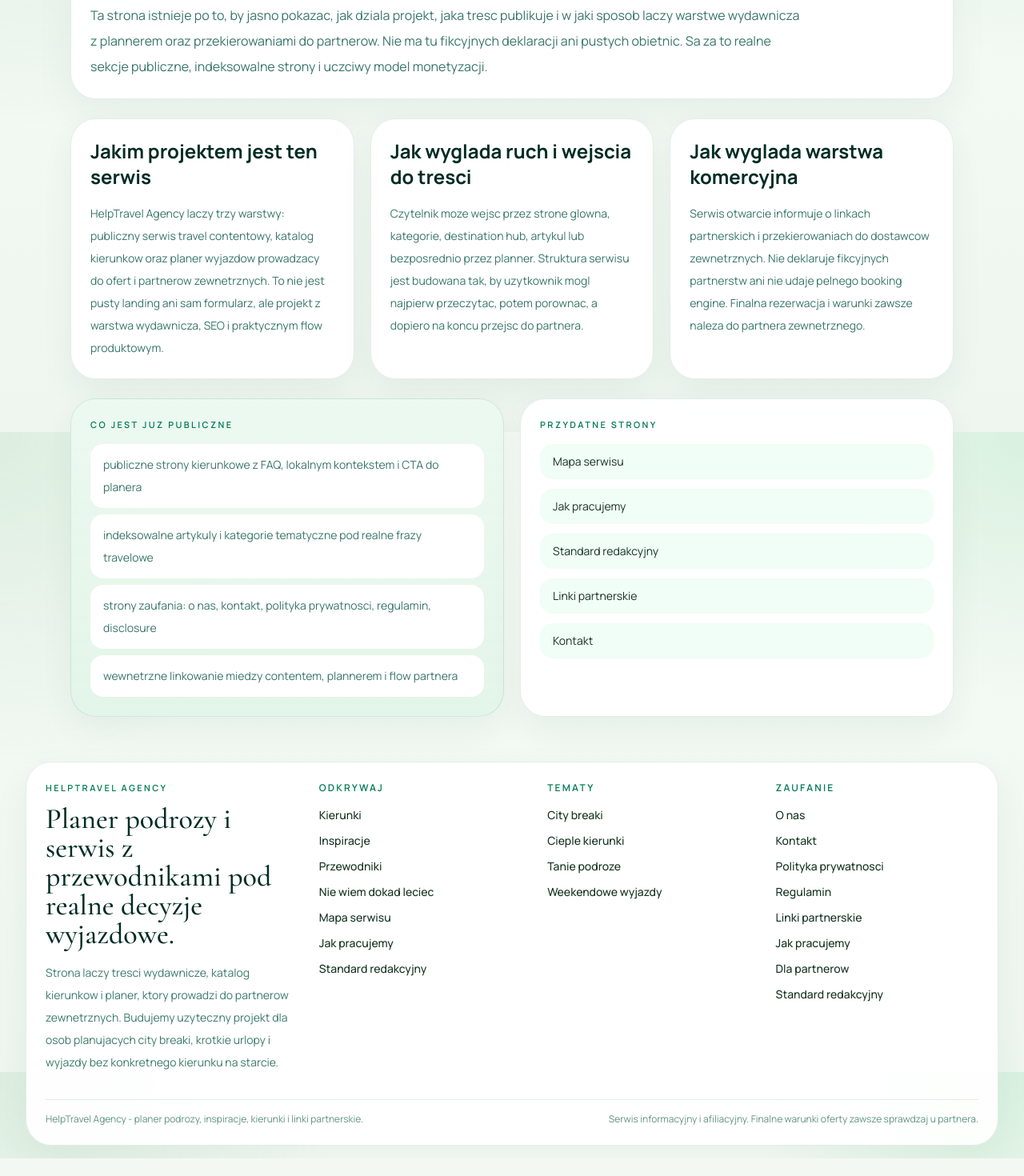
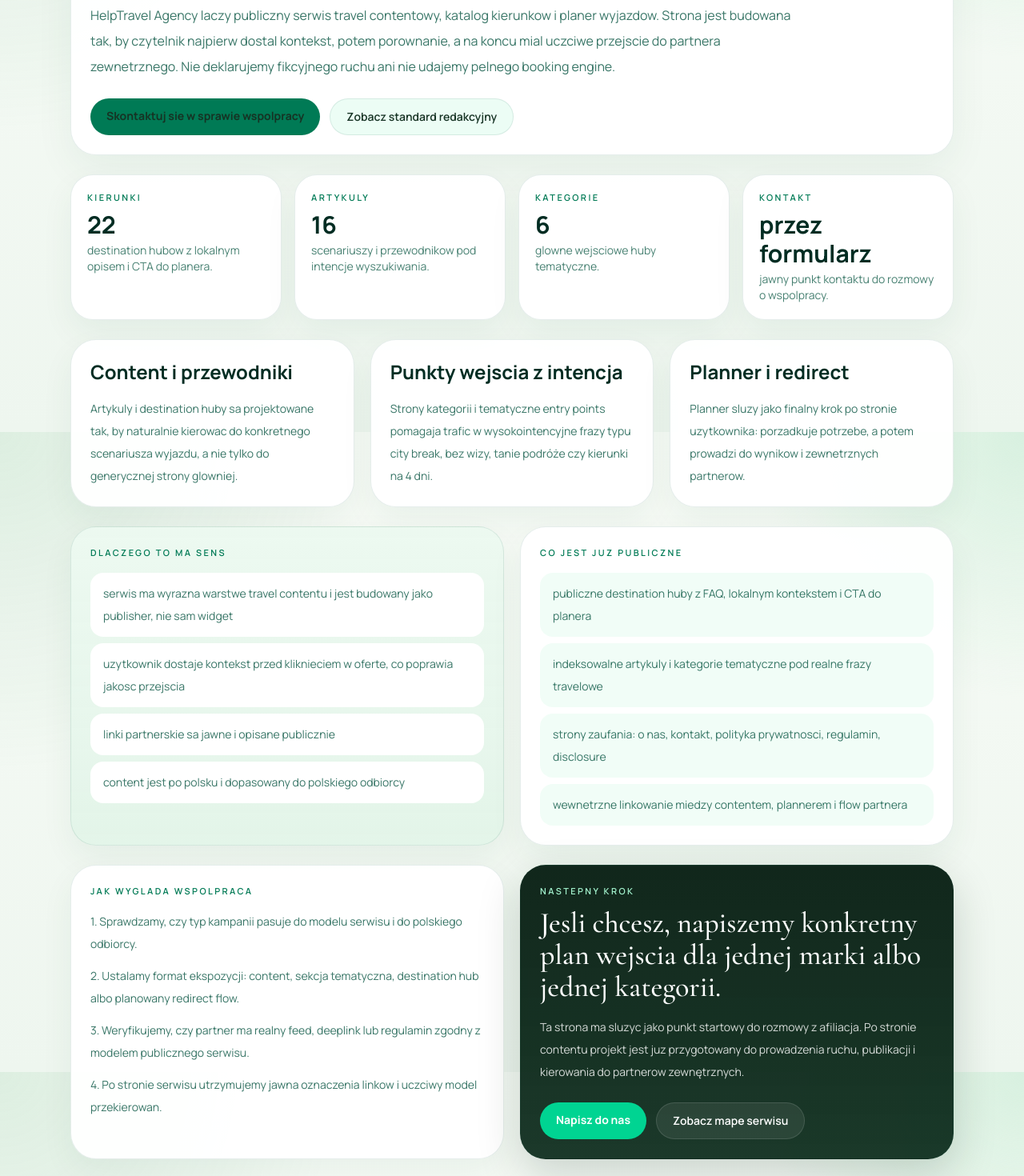
Before and after one commit to SneakersInfo1/HELPTRAVEL-AGENCY, a Next.js app: page /dla-partnerow in a window 1280 px wide. Shown: the part 260-1730 px from the top of the page at 80% size. Before the commit the page ends 1708 px from the top, so only its background shows below. Built offline with nearby package versions, Linux system fonts and the light colour scheme; no server answers.

Commit message:
Refine partner page for outreach

```diff
--- a/src/app/dla-partnerow/page.tsx
+++ b/src/app/dla-partnerow/page.tsx
@@ -1,69 +1,122 @@
 import type { Metadata } from "next";
 import Link from "next/link";
+
+import { getEditorialArticles, getEditorialCategories, getPublishedDestinations } from "@/lib/mvp/publisher-content";
+
+const contactEmail = process.env.NEXT_PUBLIC_CONTACT_EMAIL?.trim();
 
 export const metadata: Metadata = {
   title: "Dla partnerow",
   description:
-    "Publiczna informacja o modelu dzialania HelpTravel Agency, warstwie contentowej, plannerze i sciezkach przejscia do partnerow.",
+    "Publiczna strona o modelu dzialania HelpTravel Agency, warstwie contentowej, plannerze i sciezkach przejscia do partnerow.",
 };
 
-const sections = [
-  {
-    title: "Jakim projektem jest ten serwis",
-    body:
-      "HelpTravel Agency laczy trzy warstwy: publiczny serwis travel contentowy, katalog kierunkow oraz planer wyjazdow prowadzacy do ofert i partnerow zewnetrznych. To nie jest pusty landing ani sam formularz, ale projekt z warstwa wydawnicza, SEO i praktycznym flow produktowym.",
-  },
-  {
-    title: "Jak wyglada ruch i wejscia do tresci",
-    body:
-      "Czytelnik moze wejsc przez strone glow­na, kategorie, destination hub, artykul lub bezposrednio przez planner. Struktura serwisu jest budowana tak, by uzytkownik mogl najpierw przeczytac, potem porownac, a dopiero na koncu przejsc do partnera.",
-  },
-  {
-    title: "Jak wyglada warstwa komercyjna",
-    body:
-      "Serwis otwarcie informuje o linkach partnerskich i przekierowaniach do dostawcow zewnetrznych. Nie deklaruje fikcyjnych partnerstw ani nie udaje pelnego booking engine. Finalna rezerwacja i warunki zawsze naleza do partnera zewnetrznego.",
-  },
-];
-
 const reviewSignals = [
-  "publiczne strony kierunkowe z FAQ, lokalnym kontekstem i CTA do planera",
+  "publiczne destination huby z FAQ, lokalnym kontekstem i CTA do planera",
   "indeksowalne artykuly i kategorie tematyczne pod realne frazy travelowe",
   "strony zaufania: o nas, kontakt, polityka prywatnosci, regulamin, disclosure",
   "wewnetrzne linkowanie miedzy contentem, plannerem i flow partnera",
 ];
 
+const placementFormats = [
+  {
+    title: "Content i przewodniki",
+    body:
+      "Artykuly i destination huby sa projektowane tak, by naturalnie kierowac do konkretnego scenariusza wyjazdu, a nie tylko do generycznej strony glowniej.",
+  },
+  {
+    title: "Punkty wejscia z intencja",
+    body:
+      "Strony kategorii i tematyczne entry points pomagaja trafic w wysokointencyjne frazy typu city break, bez wizy, tanie podróże czy kierunki na 4 dni.",
+  },
+  {
+    title: "Planner i redirect",
+    body:
+      "Planner sluzy jako finalny krok po stronie uzytkownika: porzadkuje potrzebe, a potem prowadzi do wynikow i zewnetrznych partnerow.",
+  },
+];
+
+const partnerBenefits = [
+  "serwis ma wyrazna warstwe travel contentu i jest budowany jako publisher, nie sam widget",
+  "uzytkownik dostaje kontekst przed kliknieciem w oferte, co poprawia jakosc przejscia",
+  "linki partnerskie sa jawne i opisane publicznie",
+  "content jest po polsku i dopasowany do polskiego odbiorcy",
+];
+
 export default function PartnersPage() {
+  const destinations = getPublishedDestinations();
+  const articles = getEditorialArticles();
+  const categories = getEditorialCategories();
+  const emailHref = contactEmail ? `mailto:${contactEmail}?subject=Wspolpraca%20HelpTravel%20Agency` : "/kontakt";
+
   return (
     <main className="mx-auto flex w-full max-w-6xl flex-1 flex-col gap-6 px-4 py-6 sm:px-6">
       <section className="rounded-[2rem] border border-emerald-900/10 bg-white/95 p-6 shadow-[0_18px_50px_rgba(16,84,48,0.06)]">
         <p className="text-[11px] font-semibold uppercase tracking-[0.22em] text-emerald-700">Dla partnerow</p>
         <h1 className="mt-3 font-display text-5xl leading-[0.95] text-emerald-950">
-          Publiczna informacja dla partnerow, sieci afiliacyjnych i reklamodawcow
+          Travel publisher z plannerem i realna warstwa przejscia do ofert
         </h1>
         <p className="mt-4 max-w-4xl text-base leading-8 text-emerald-900/78">
-          Ta strona istnieje po to, by jasno pokazac, jak dziala projekt, jaka tresc publikuje i w jaki sposob laczy
-          warstwe wydawnicza z plannerem oraz przekierowaniami do partnerow. Nie ma tu fikcyjnych deklaracji ani pustych
-          obietnic. Sa za to realne sekcje publiczne, indeksowalne strony i uczciwy model monetyzacji.
+          HelpTravel Agency laczy publiczny serwis travel contentowy, katalog kierunkow i planer wyjazdow. Strona jest
+          budowana tak, by czytelnik najpierw dostal kontekst, potem porownanie, a na koncu mial uczciwe przejscie do
+          partnera zewnetrznego. Nie deklarujemy fikcyjnego ruchu ani nie udajemy pelnego booking engine.
         </p>
+        <div className="mt-6 flex flex-wrap gap-3">
+          <Link
+            href={emailHref}
+            className="rounded-full bg-emerald-700 px-5 py-3 text-sm font-bold text-white transition hover:bg-emerald-800"
+          >
+            Skontaktuj sie w sprawie wspolpracy
+          </Link>
+          <Link
+            href="/standard-redakcyjny"
+            className="rounded-full border border-emerald-900/10 bg-emerald-50 px-5 py-3 text-sm font-semibold text-emerald-950 transition hover:bg-emerald-100"
+          >
+            Zobacz standard redakcyjny
+          </Link>
+        </div>
+      </section>
+
+      <section className="grid gap-4 sm:grid-cols-2 lg:grid-cols-4">
+        <article className="rounded-[1.75rem] border border-emerald-900/10 bg-white/95 p-5 shadow-[0_16px_42px_rgba(16,84,48,0.06)]">
+          <p className="text-[11px] font-semibold uppercase tracking-[0.22em] text-emerald-700">Kierunki</p>
+          <p className="mt-2 text-3xl font-bold text-emerald-950">{destinations.length}</p>
+          <p className="mt-1 text-sm text-emerald-900/72">destination hubow z lokalnym opisem i CTA do planera.</p>
+        </article>
+        <article className="rounded-[1.75rem] border border-emerald-900/10 bg-white/95 p-5 shadow-[0_16px_42px_rgba(16,84,48,0.06)]">
+          <p className="text-[11px] font-semibold uppercase tracking-[0.22em] text-emerald-700">Artykuly</p>
+          <p className="mt-2 text-3xl font-bold text-emerald-950">{articles.length}</p>
+          <p className="mt-1 text-sm text-emerald-900/72">scenariuszy i przewodnikow pod intencje wyszukiwania.</p>
+        </article>
+        <article className="rounded-[1.75rem] border border-emerald-900/10 bg-white/95 p-5 shadow-[0_16px_42px_rgba(16,84,48,0.06)]">
+          <p className="text-[11px] font-semibold uppercase tracking-[0.22em] text-emerald-700">Kategorie</p>
+          <p className="mt-2 text-3xl font-bold text-emerald-950">{categories.length}</p>
+          <p className="mt-1 text-sm text-emerald-900/72">glowne wejsciowe huby tematyczne.</p>
+        </article>
+        <article className="rounded-[1.75rem] border border-emerald-900/10 bg-white/95 p-5 shadow-[0_16px_42px_rgba(16,84,48,0.06)]">
+          <p className="text-[11px] font-semibold uppercase tracking-[0.22em] text-emerald-700">Kontakt</p>
+          <p className="mt-2 text-3xl font-bold text-emerald-950">{contactEmail ? "aktywny" : "przez formularz"}</p>
+          <p className="mt-1 text-sm text-emerald-900/72">jawny punkt kontaktu do rozmowy o wspolpracy.</p>
+        </article>
       </section>
 
       <section className="grid gap-5 lg:grid-cols-3">
-        {sections.map((section) => (
+        {placementFormats.map((format) => (
           <article
-            key={section.title}
+            key={format.title}
             className="rounded-[2rem] border border-emerald-900/10 bg-white/95 p-6 shadow-[0_16px_42px_rgba(16,84,48,0.06)]"
           >
-            <h2 className="text-2xl font-bold text-emerald-950">{section.title}</h2>
-            <p className="mt-4 text-sm leading-7 text-emerald-900/78">{section.body}</p>
+            <h2 className="text-2xl font-bold text-emerald-950">{format.title}</h2>
+            <p className="mt-4 text-sm leading-7 text-emerald-900/78">{format.body}</p>
           </article>
         ))}
       </section>
 
       <section className="grid gap-5 lg:grid-cols-[1fr_1fr]">
         <article className="rounded-[2rem] border border-emerald-900/10 bg-[linear-gradient(180deg,rgba(236,249,240,0.98),rgba(226,244,232,0.92))] p-6 shadow-[0_16px_42px_rgba(16,84,48,0.06)]">
-          <p className="text-[11px] font-semibold uppercase tracking-[0.22em] text-emerald-700">Co jest juz publiczne</p>
+          <p className="text-[11px] font-semibold uppercase tracking-[0.22em] text-emerald-700">Dlaczego to ma sens</p>
           <ul className="mt-4 space-y-2 text-sm leading-7 text-emerald-900/78">
-            {reviewSignals.map((item) => (
+            {partnerBenefits.map((item) => (
               <li key={item} className="rounded-2xl bg-white px-4 py-3">
                 {item}
               </li>
@@ -72,22 +125,47 @@
         </article>
 
         <article className="rounded-[2rem] border border-emerald-900/10 bg-white/95 p-6 shadow-[0_16px_42px_rgba(16,84,48,0.06)]">
-          <p className="text-[11px] font-semibold uppercase tracking-[0.22em] text-emerald-700">Przydatne strony</p>
-          <div className="mt-4 grid gap-3 text-sm">
-            <Link href="/mapa-serwisu" className="rounded-2xl bg-emerald-50/75 px-4 py-3 text-emerald-900/78 transition hover:text-emerald-700">
-              Mapa serwisu
+          <p className="text-[11px] font-semibold uppercase tracking-[0.22em] text-emerald-700">Co jest juz publiczne</p>
+          <ul className="mt-4 space-y-2 text-sm leading-7 text-emerald-900/78">
+            {reviewSignals.map((item) => (
+              <li key={item} className="rounded-2xl bg-emerald-50/75 px-4 py-3">
+                {item}
+              </li>
+            ))}
+          </ul>
+        </article>
+      </section>
+
+      <section className="grid gap-5 lg:grid-cols-[1fr_1fr]">
+        <article className="rounded-[2rem] border border-emerald-900/10 bg-white/95 p-6 shadow-[0_16px_42px_rgba(16,84,48,0.06)]">
+          <p className="text-[11px] font-semibold uppercase tracking-[0.22em] text-emerald-700">Jak wyglada wspolpraca</p>
+          <div className="mt-4 space-y-3 text-sm leading-7 text-emerald-900/78">
+            <p>1. Sprawdzamy, czy typ kampanii pasuje do modelu serwisu i do polskiego odbiorcy.</p>
+            <p>2. Ustalamy format ekspozycji: content, sekcja tematyczna, destination hub albo planowany redirect flow.</p>
+            <p>3. Weryfikujemy, czy partner ma realny feed, deeplink lub regulamin zgodny z modelem publicznego serwisu.</p>
+            <p>4. Po stronie serwisu utrzymujemy jawna oznaczenia linkow i uczciwy model przekierowan.</p>
+          </div>
+        </article>
+
+        <article className="rounded-[2rem] border border-emerald-900/10 bg-[linear-gradient(180deg,rgba(7,30,18,0.96),rgba(8,40,24,0.92))] p-6 text-white shadow-[0_20px_54px_rgba(8,40,24,0.18)]">
+          <p className="text-[11px] font-semibold uppercase tracking-[0.22em] text-emerald-200">Nastepny krok</p>
+          <h2 className="mt-3 font-display text-4xl">Jesli chcesz, napiszemy konkretny plan wejscia dla jednej marki albo jednej kategorii.</h2>
+          <p className="mt-4 text-sm leading-7 text-white/82">
+            Ta strona ma sluzyc jako punkt startowy do rozmowy z afiliacja. Po stronie contentu projekt jest juz
+            przygotowany do prowadzenia ruchu, publikacji i kierowania do partnerow zewnętrznych.
+          </p>
+          <div className="mt-6 flex flex-wrap gap-3">
+            <Link
+              href={emailHref}
+              className="rounded-full bg-emerald-400 px-5 py-3 text-sm font-bold text-emerald-950 transition hover:bg-emerald-300"
+            >
+              Napisz do nas
             </Link>
-            <Link href="/jak-pracujemy" className="rounded-2xl bg-emerald-50/75 px-4 py-3 text-emerald-900/78 transition hover:text-emerald-700">
-              Jak pracujemy
-            </Link>
-            <Link href="/standard-redakcyjny" className="rounded-2xl bg-emerald-50/75 px-4 py-3 text-emerald-900/78 transition hover:text-emerald-700">
-              Standard redakcyjny
-            </Link>
-            <Link href="/linki-partnerskie" className="rounded-2xl bg-emerald-50/75 px-4 py-3 text-emerald-900/78 transition hover:text-emerald-700">
-              Linki partnerskie
-            </Link>
-            <Link href="/kontakt" className="rounded-2xl bg-emerald-50/75 px-4 py-3 text-emerald-900/78 transition hover:text-emerald-700">
-              Kontakt
+            <Link
+              href="/mapa-serwisu"
+              className="rounded-full border border-white/12 bg-white/8 px-5 py-3 text-sm font-semibold text-white transition hover:bg-white/12"
+            >
+              Zobacz mape serwisu
             </Link>
           </div>
         </article>
```
